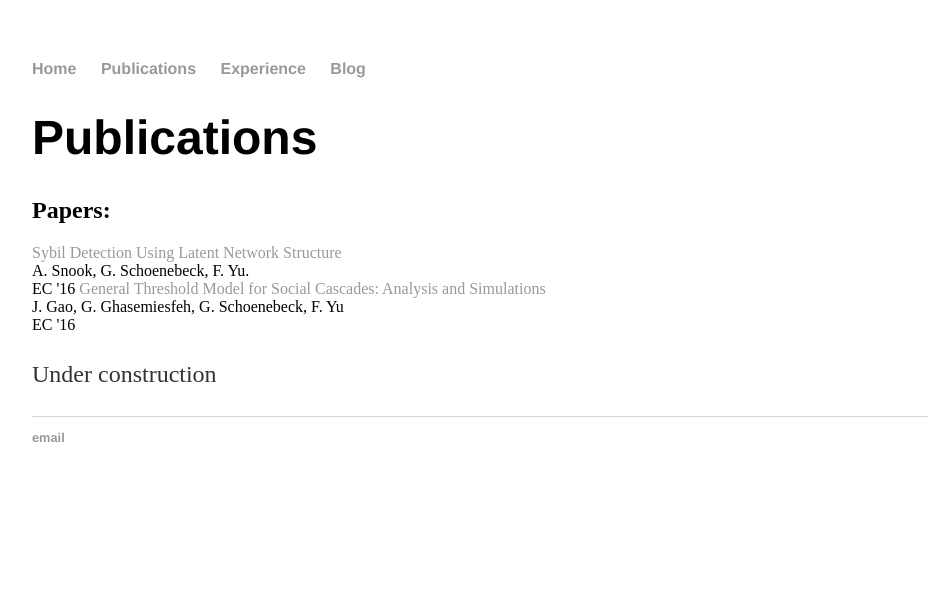
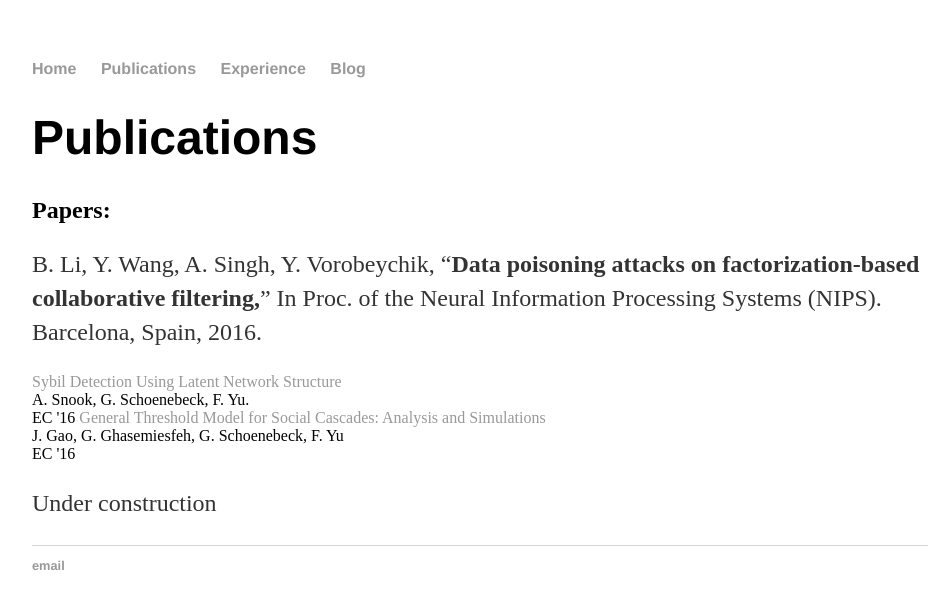
Before and after one commit to ericswatch/ericswatch.github.io, a Jekyll site: the page built from publications/index.html, in a window 1280 px wide. Shown: the top 609 px of the page, without its empty margins (160-1110 px from the left). Built offline with Jekyll 4.4.1, drawn with Linux system fonts in a browser that asks for light colours.

Commit message:
Update index.html

```diff
--- a/publications/index.html
+++ b/publications/index.html
@@ -5,6 +5,8 @@ title: Publications
 <div class="blurb">
 	<h1>Publications</h1>
 	<h2>Papers:</h2>
+
+	<p>B. Li, Y. Wang, A. Singh, Y. Vorobeychik, “<strong>Data poisoning attacks on factorization-based collaborative filtering,</strong>” In Proc. of the Neural Information Processing Systems (NIPS). Barcelona, Spain, 2016.<br></p>
 
 	<a href="papers/ComplexSybil.html">Sybil Detection Using Latent Network Structure</a>
 	<br> A. Snook, G. Schoenebeck, F. Yu.<br>
```
